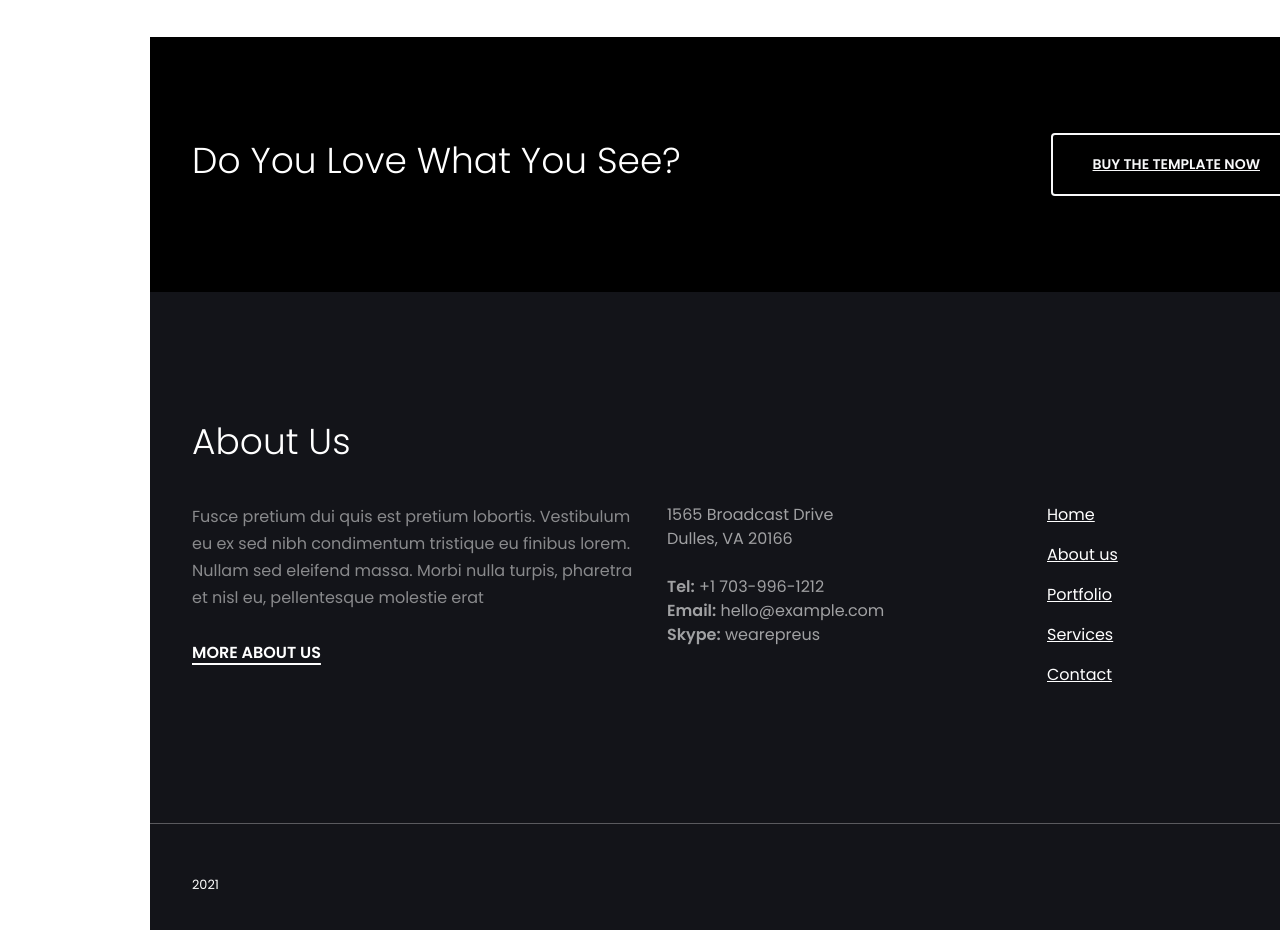
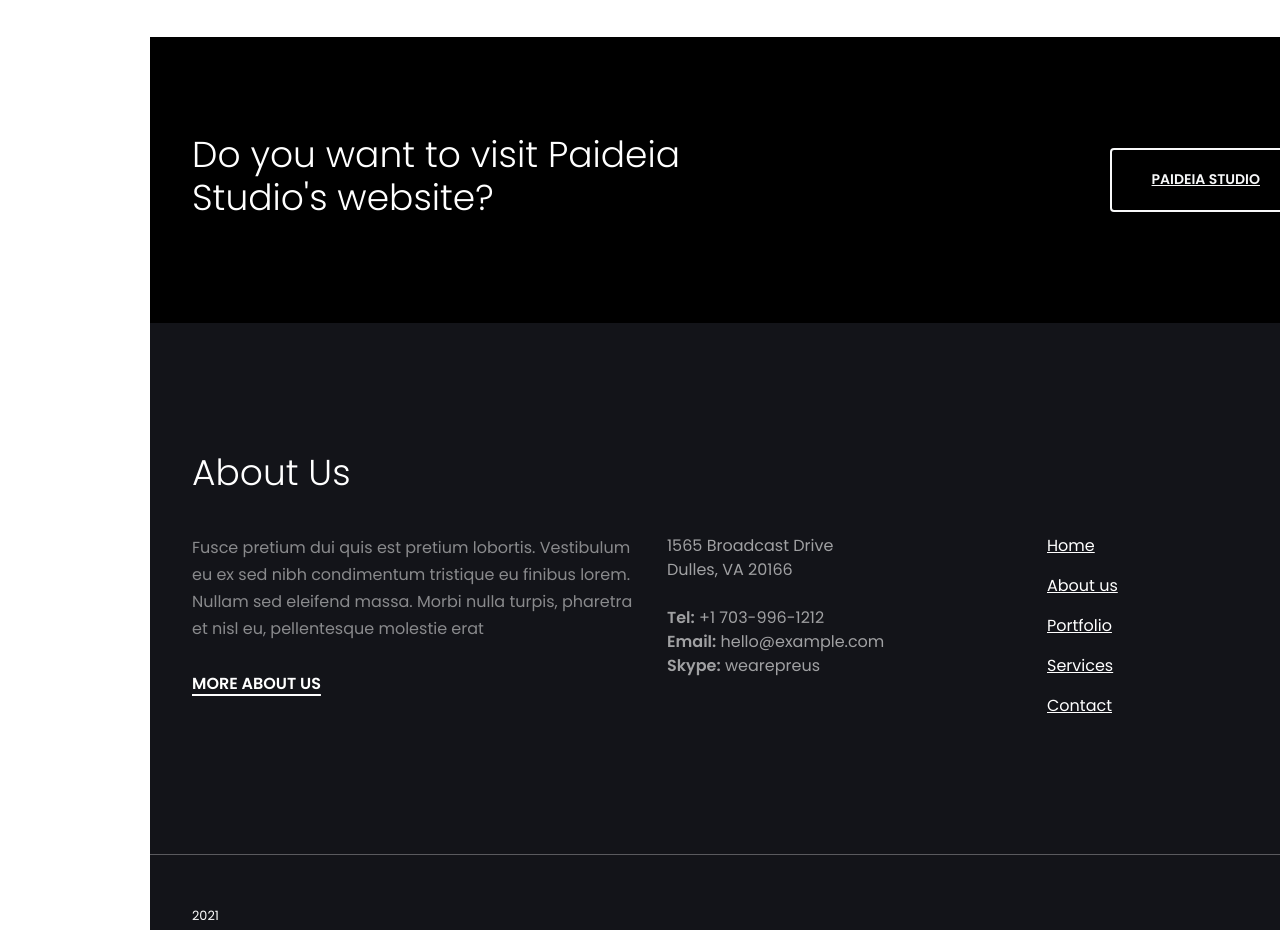
Before and after one commit to Ppantaleo/profile, a plain HTML site: page index.html in a window 1280 px wide. Shown: the part 3780-4710 px from the top of the page. Drawn offline with Linux system fonts and the light colour scheme.

Commit message:
add link to page

```diff
--- a/index.html
+++ b/index.html
@@ -311,11 +311,11 @@
                     <div class="row ts-align__vertical">
 
                         <div class="col-md-6 mb-3 mb-md-0">
-                            <h2>Do You Love What You See?</h2>
+                            <h2>Do you want to visit Paideia Studio's website?</h2>
                         </div>
 
                         <div class="col-md-6">
-                            <a href="#" class="btn btn-outline-light float-md-right">Buy The Template Now</a>
+                            <a href="https//:paideiastudio.com.ar" class="btn btn-outline-light float-md-right">Paideia Studio</a>
                         </div>
 
                     </div>
```
